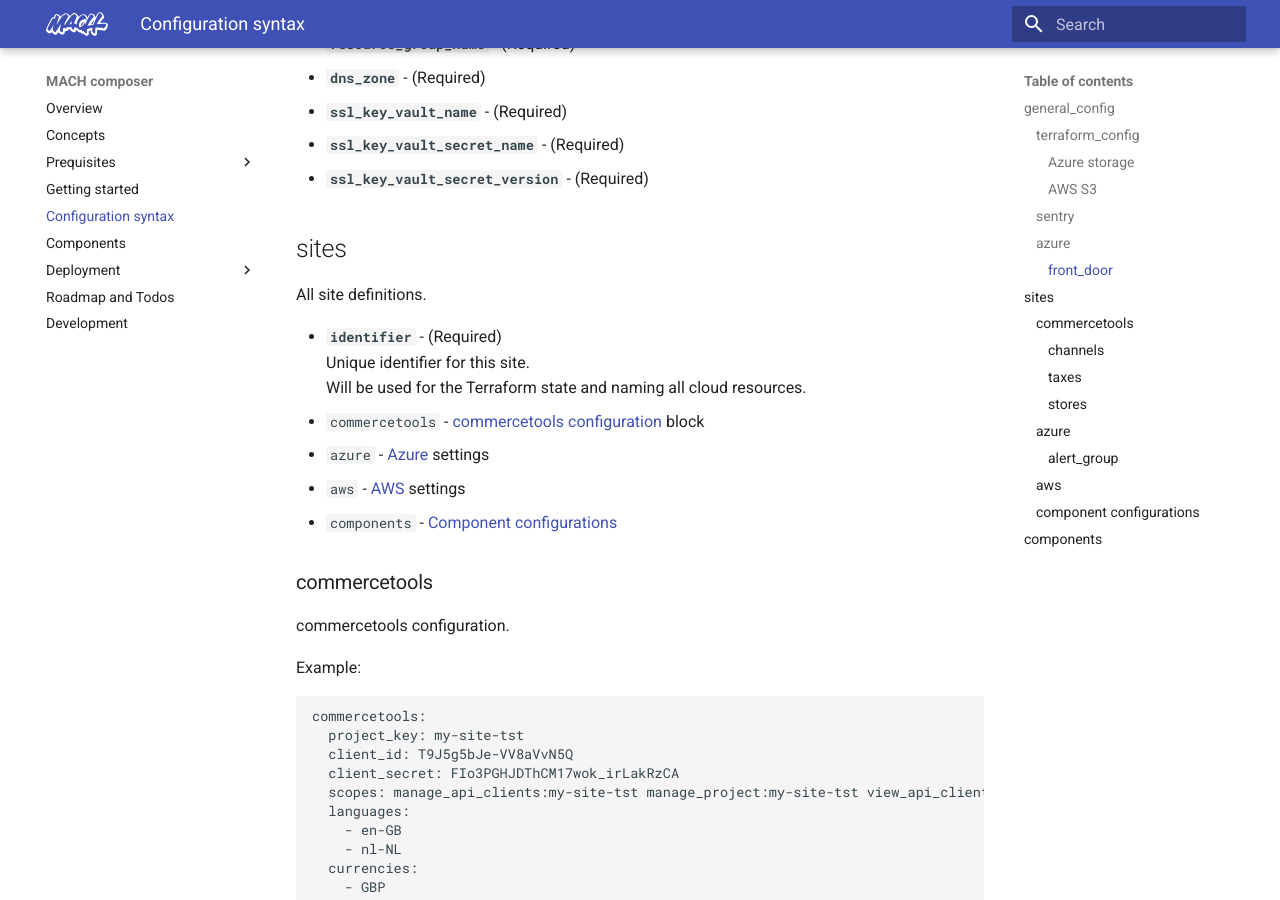
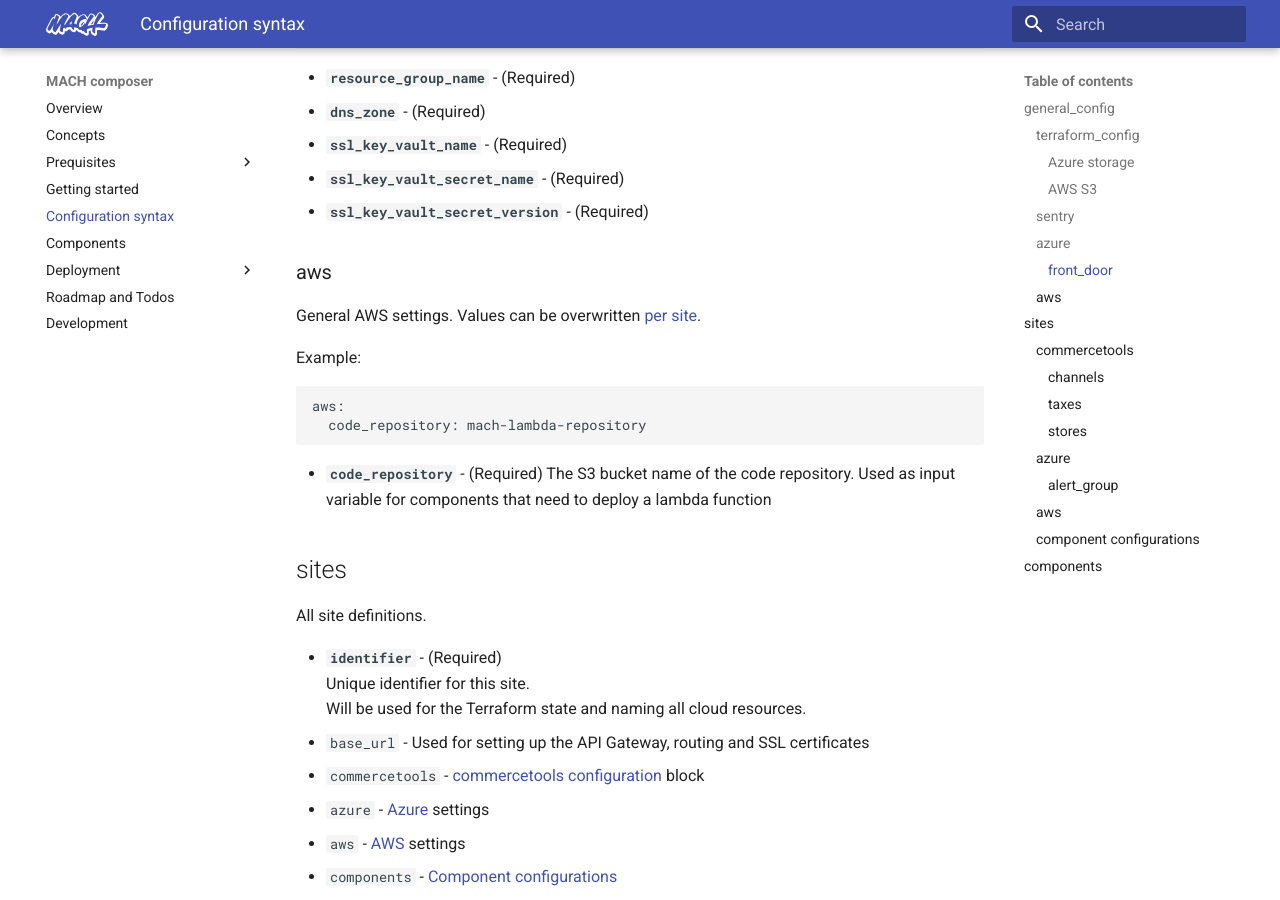
Before and after one commit to mach-composer/mach-composer-cli, an MkDocs documentation site: the page built from docs/src/syntax.md, in a window 1280 px wide and 900 px high, scrolled down 3147 px. Built offline with MkDocs 1.6.1 and Material for MkDocs 9.7.7, drawn with Linux system fonts in a browser that asks for light colours; a script that is not in the unit is left out.

Commit message:
Updated syntax docs

````diff
--- a/docs/src/syntax.md
+++ b/docs/src/syntax.md
@@ -107,6 +108,7 @@
 - `front_door` - [Front-door](#frontdoor) settings
 - `service_object_ids` - Map of service objects IDs that should have access to the components KeyVault.
 
+
 #### front_door
 
 Example:
@@ -125,6 +127,18 @@
 - **`ssl_key_vault_secret_name`** - (Required)
 - **`ssl_key_vault_secret_version`** - (Required)
 
+### aws
+
+General AWS settings. Values can be overwritten [per site](#aws_1).
+
+Example:
+```
+aws:
+  code_repository: mach-lambda-repository
+```
+
+- **`code_repository`** - (Required) The S3 bucket name of the code repository. Used as input variable for components that need to deploy a lambda function
+
 
 ## sites
 All site definitions.
@@ -133,9 +147,10 @@
 - **`identifier`** - (Required)
   Unique identifier for this site.
   Will be used for the Terraform state and naming all cloud resources.
+- `base_url` - Used for setting up the API Gateway, routing and SSL certificates
 - `commercetools` - [commercetools configuration](#commercetools) block
 - `azure` - [Azure](#azure_1) settings
-- `aws` - [AWS](#aws) settings
+- `aws` - [AWS](#aws_1) settings
 - `components` - [Component configurations](#component-configurations)
 
 ### commercetools
````
Also changed, not shown: other parts of docs/src/syntax.md (+2 -1 lines).
